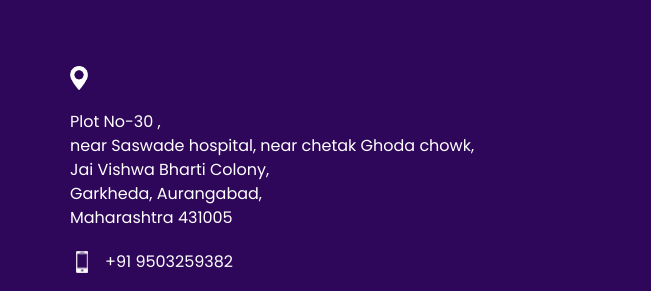
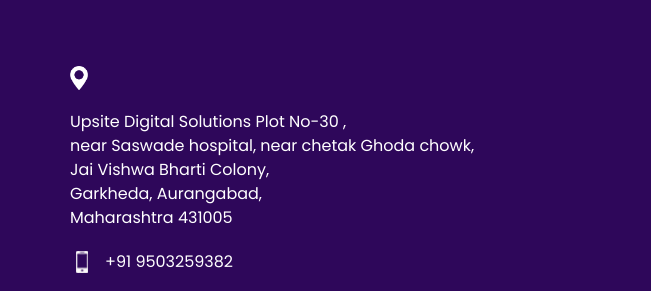
Before and after one commit to Ashish-9022/upsitedigital.github.io, a plain HTML site: page index.html in a window 1280 px wide. Shown: the part 2332-2623 px from the top of the page, 0-651 px from the left. Drawn offline with nearby package versions, Linux system fonts and the light colour scheme.

Commit message:
Update index.html

```diff
--- a/index.html
+++ b/index.html
@@ -309,6 +309,7 @@
               <div>
                 <br>
                 <p>
+                Upsite Digital Solutions
                  Plot No-30 , <br>
                  near Saswade hospital, near chetak Ghoda chowk,
                  <br> Jai Vishwa Bharti Colony,
```
